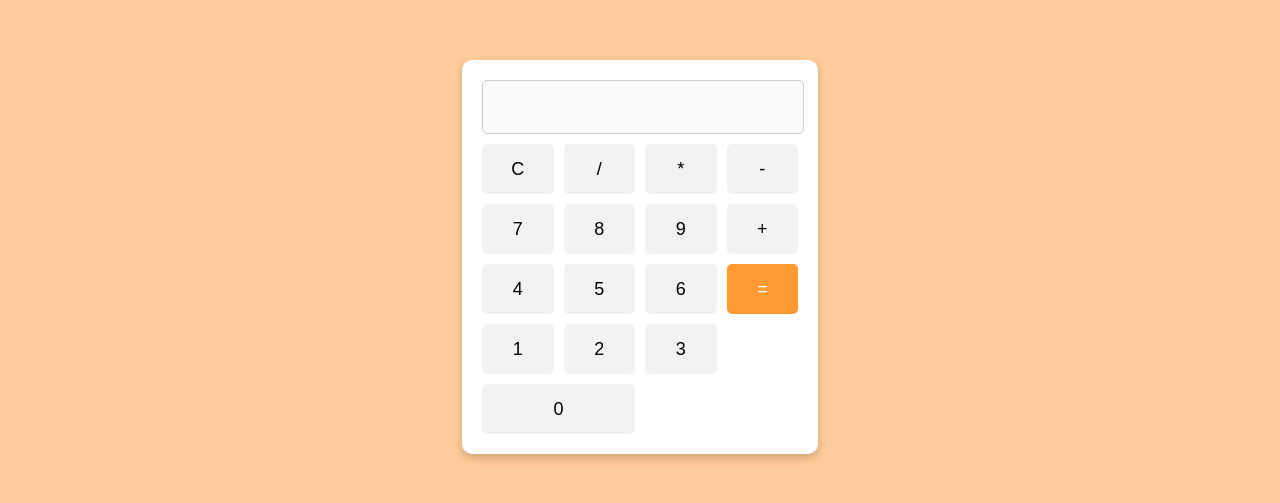
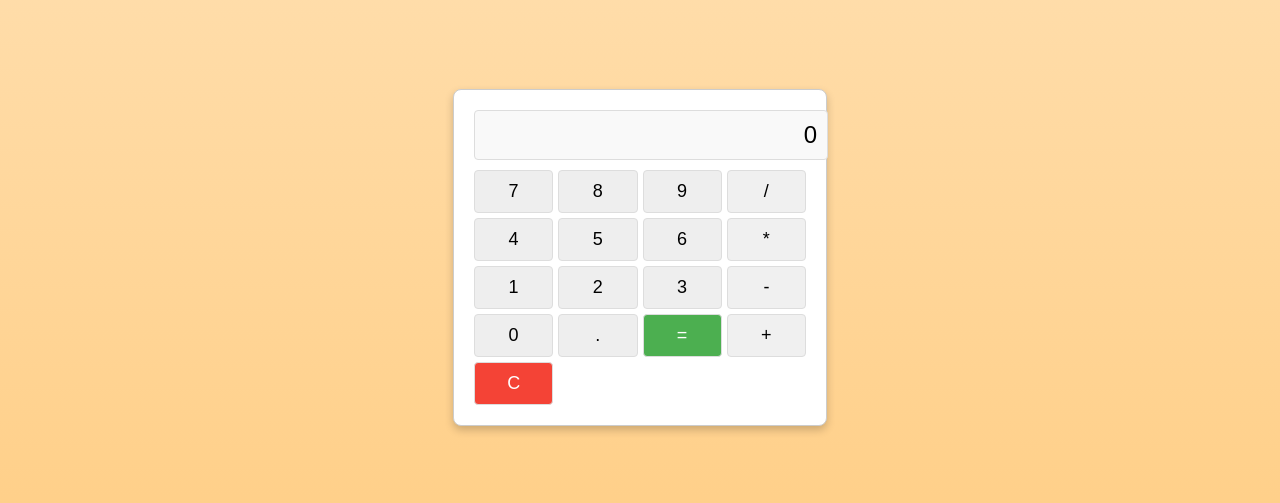
Before and after one commit to Kamaleshvelu/my-cloud-webpage, a plain HTML site: page index.html in a window 1280 px wide. Shown: the part 143-646 px from the top of the page. Drawn offline with Linux system fonts and the light colour scheme.

Commit message:
Update index.html

```diff
--- a/index.html
+++ b/index.html
@@ -1,38 +1,120 @@
 <!DOCTYPE html>
-<html lang="en">
+<html>
 <head>
-    <meta charset="UTF-8">
-    <meta name="viewport" content="width=device-width, initial-scale=1.0">
 <title>Calculator</title>
-    <link rel="stylesheet" href="styles.css">
+<style>
+body {
+  font-family: sans-serif;
+  display: flex;
+  justify-content: center;
+  align-items: center;
+  height: 100vh;
+  margin: 0;
+  background: linear-gradient(to bottom, #ffe0b2, #ffcc80); /* Light orange linear gradient */
+}
+
+.calculator {
+  border: 1px solid #ccc;
+  padding: 20px;
+  border-radius: 8px;
+  box-shadow: 0 4px 8px rgba(0, 0, 0, 0.2);
+  background-color: #fff;
+}
+
+.calculator-display {
+  width: 100%;
+  margin-bottom: 10px;
+  padding: 10px;
+  font-size: 24px;
+  text-align: right;
+  border: 1px solid #ddd;
+  border-radius: 4px;
+  background-color: #f9f9f9;
+}
+
+.calculator-buttons {
+  display: grid;
+  grid-template-columns: repeat(4, 1fr);
+  grid-gap: 5px;
+}
+
+button {
+  padding: 10px;
+  font-size: 18px;
+  border: 1px solid #ddd;
+  border-radius: 4px;
+  background-color: #eee;
+  cursor: pointer;
+}
+
+button:hover {
+  background-color: #ddd;
+}
+
+.operator {
+  background-color: #f0f0f0;
+}
+
+.equal {
+  background-color: #4CAF50;
+  color: white;
+}
+
+.clear {
+  background-color: #f44336;
+  color: white;
+}
+
+</style>
 </head>
 <body>
+
 <div class="calculator">
-        <!-- Display for the calculator -->
-        <input type="text" id="display" disabled />
-
-        <!-- Buttons for the calculator -->
-        <div class="buttons">
-            <button onclick="clearDisplay()">C</button>
-            <button onclick="appendToDisplay('/')">/</button>
-            <button onclick="appendToDisplay('*')">*</button>
-            <button onclick="appendToDisplay('-')">-</button>
+  <input type="text" class="calculator-display" id="display" value="0" readonly>
+  <div class="calculator-buttons">
     <button onclick="appendToDisplay('7')">7</button>
     <button onclick="appendToDisplay('8')">8</button>
     <button onclick="appendToDisplay('9')">9</button>
-            <button onclick="appendToDisplay('+')">+</button>
+    <button onclick="appendToDisplay('/')" class="operator">/</button>
     <button onclick="appendToDisplay('4')">4</button>
     <button onclick="appendToDisplay('5')">5</button>
     <button onclick="appendToDisplay('6')">6</button>
-            <button onclick="calculateResult()" class="equal">=</button>
+    <button onclick="appendToDisplay('*')" class="operator">*</button>
     <button onclick="appendToDisplay('1')">1</button>
     <button onclick="appendToDisplay('2')">2</button>
     <button onclick="appendToDisplay('3')">3</button>
-            <button onclick="appendToDisplay('0')" class="zero">0</button>
+    <button onclick="appendToDisplay('-')" class="operator">-</button>
+    <button onclick="appendToDisplay('0')">0</button>
+    <button onclick="appendToDisplay('.')">.</button>
+    <button onclick="calculate()" class="equal">=</button>
+    <button onclick="appendToDisplay('+')" class="operator">+</button>
+    <button onclick="clearDisplay()" class="clear">C</button>
   </div>
 </div>
 
-    <!-- Link to JavaScript -->
-    <script src="script.js"></script>
+<script>
+let display = document.getElementById('display');
+
+function appendToDisplay(value) {
+  if (display.value === '0') {
+    display.value = value;
+  } else {
+    display.value += value;
+  }
+}
+
+function clearDisplay() {
+  display.value = '0';
+}
+
+function calculate() {
+  try {
+    display.value = eval(display.value);
+  } catch (error) {
+    display.value = 'Error';
+  }
+}
+</script>
+
 </body>
 </html>
```
Lines whose indentation alone changed are shown as unchanged.
